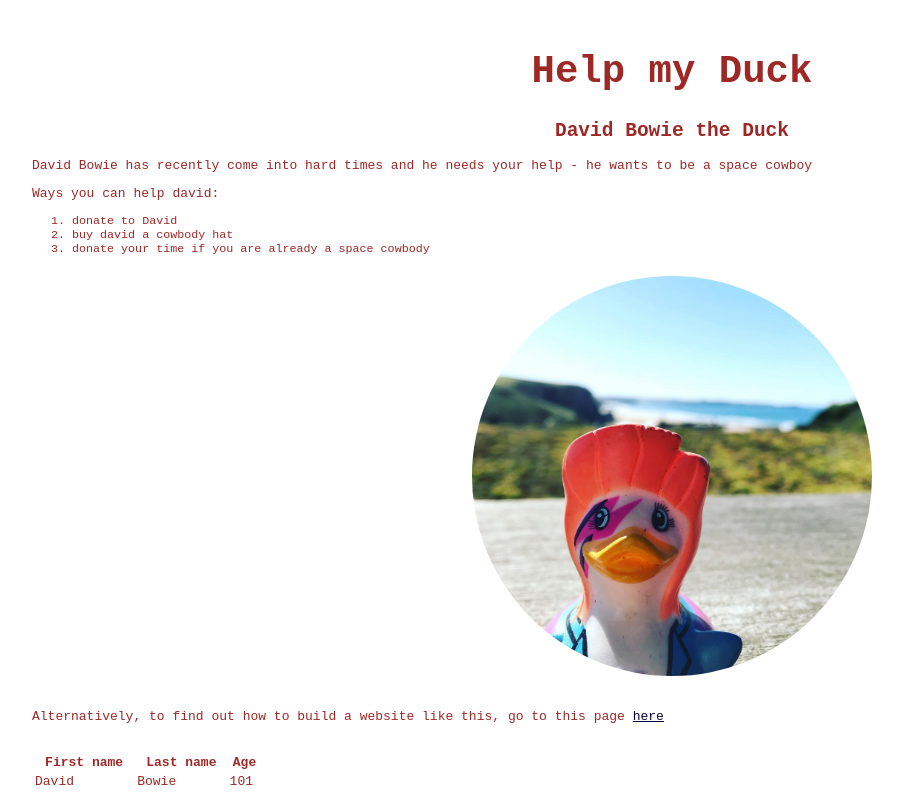
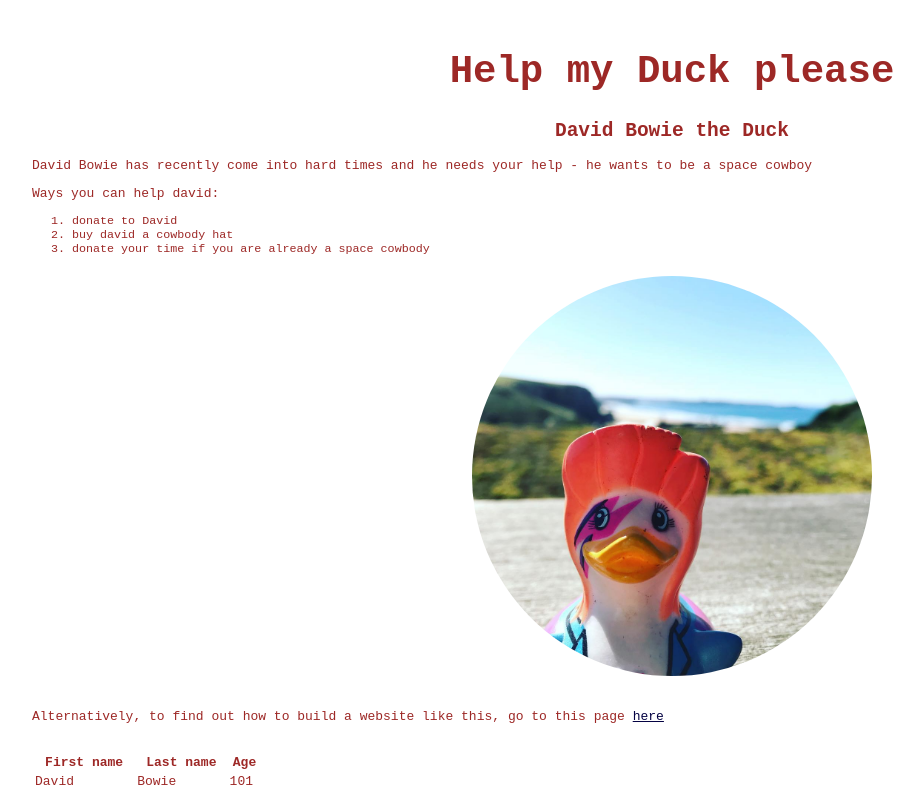
Before and after one commit to sacowper/my-first-website, a plain HTML site: page index.html in a window 1280 px wide. Shown: the top 800 px of the page, without its empty margins (18-942 px from the left). Drawn offline with Linux system fonts and the light colour scheme.

Commit message:
Update index.html

```diff
--- a/index.html
+++ b/index.html
@@ -8,7 +8,7 @@
   </head>
 <body>
   <div>
-    <h1> Help my Duck </h1>
+    <h1> Help my Duck please </h1>
 
     <h2> David Bowie the Duck</h2>
   </div>
```
